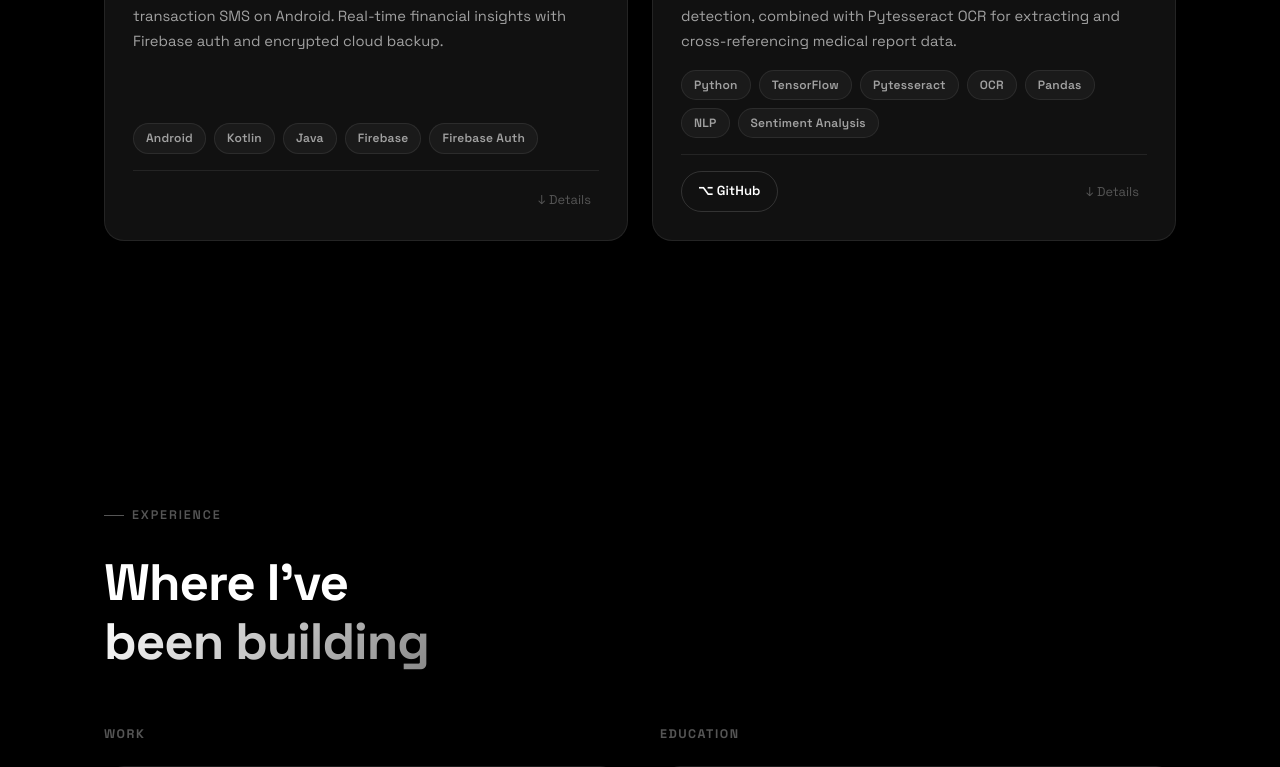
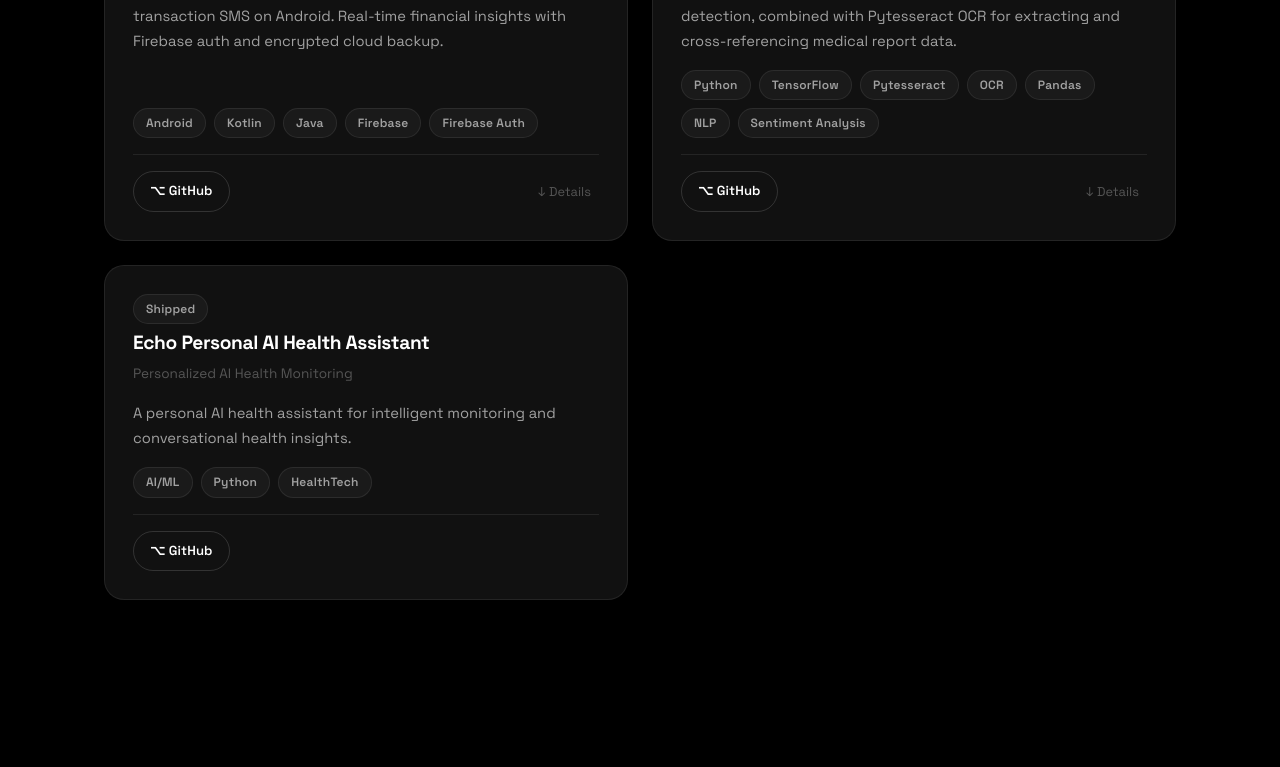
Before and after one commit to ankit-sengupta05/ankit-sengupta05, a React (Vite) app in the folder portfolio/: page / in a window 1280 px wide. Shown: the part 5919-6686 px from the top of the page. Built offline with nearby package versions, Linux system fonts and the light colour scheme.

Commit message:
fix: update the remaining project URLs across portfolio and README

```diff
--- a/portfolio/src/data/projects.ts
+++ b/portfolio/src/data/projects.ts
@@ -100,6 +100,7 @@ export const projects: Project[] = [
     category: ['AI/ML', 'Backend', 'Frontend'],
     status: 'Shipped',
     statusLabel: 'Completed',
+    repoUrl: 'https://github.com/ankit-sengupta05/NewsAlphaAI',
     highlights: [
       '8-node distributed LangGraph pipeline with concurrency & multi-threading',
       'Gemma-3-4B-IT local LLM for news reasoning',
@@ -138,7 +139,7 @@ export const projects: Project[] = [
     category: ['AI/ML', 'Security', 'Backend', 'Frontend'],
     status: 'Hackathon',
     badge: '🏆 Security Hackathon',
-    repoUrl: 'https://github.com/ankit-sengupta05/CyberX',
+    repoUrl: 'https://github.com/ankit-sengupta05/mesh_guard',
     highlights: [
       'Prompt Injection Firewall: heuristic + LLM-based real-time evaluation',
       'Neo4j Trust Graph: agents earn/lose trust, below-threshold agents sandboxed',
@@ -213,6 +214,7 @@ export const projects: Project[] = [
     tags: ['Python', 'TensorFlow', 'OpenCV', 'Django', 'Pandas', 'REST API', 'Computer Vision'],
     category: ['AI/ML', 'Backend'],
     status: 'Shipped',
+    repoUrl: 'https://github.com/ankit-sengupta05/Smart-Agriculture-Assistant',
     highlights: [
       'TensorFlow crop disease classification with confidence scoring',
       'OpenCV disease detection pipeline',
@@ -228,6 +230,7 @@ export const projects: Project[] = [
     tags: ['Android', 'Kotlin', 'Java', 'Firebase', 'Firebase Auth'],
     category: ['Mobile'],
     status: 'Shipped',
+    repoUrl: 'https://github.com/ankit-sengupta05/Smart-Budget-Manager',
     highlights: [
       'Automatic expense categorization from bank SMS',
       'Real-time dashboard with visual breakdowns',
@@ -250,6 +253,16 @@ export const projects: Project[] = [
       'Cross-references health info with curated medical datasets',
     ],
   },
+  {
+    id: 'echo-health',
+    title: 'Echo Personal AI Health Assistant',
+    subtitle: 'Personalized AI Health Monitoring',
+    description: 'A personal AI health assistant for intelligent monitoring and conversational health insights.',
+    tags: ['AI/ML', 'Python', 'HealthTech'],
+    category: ['AI/ML'],
+    status: 'Shipped',
+    repoUrl: 'https://github.com/ankit-sengupta05/Echo-Personal-AI-Health-Assistant',
+  },
 ];
 
 export const featuredProjects = projects.filter(p => p.featured);
```
Also changed, not shown: 1 other file (tests, documents, lock files or other folders).
